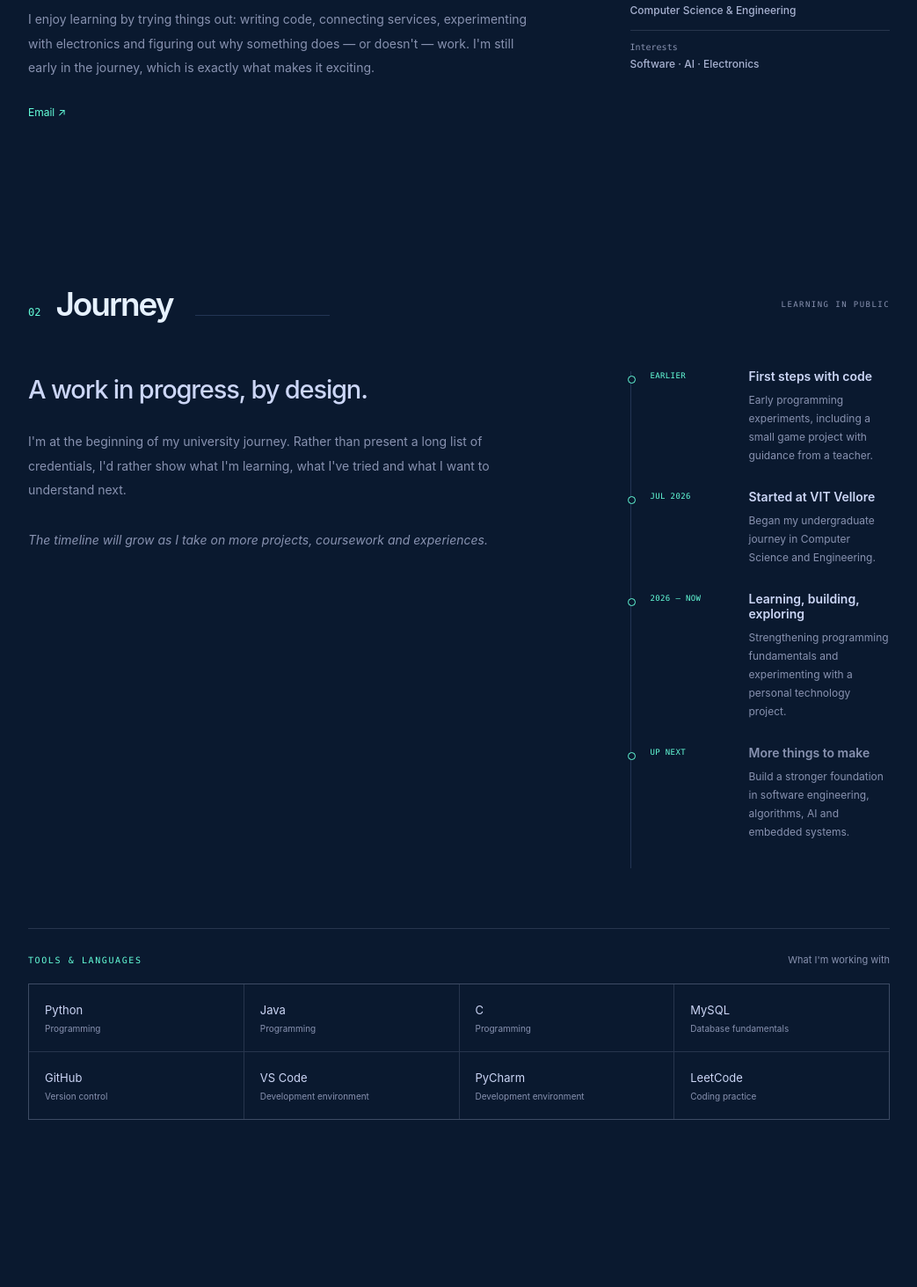
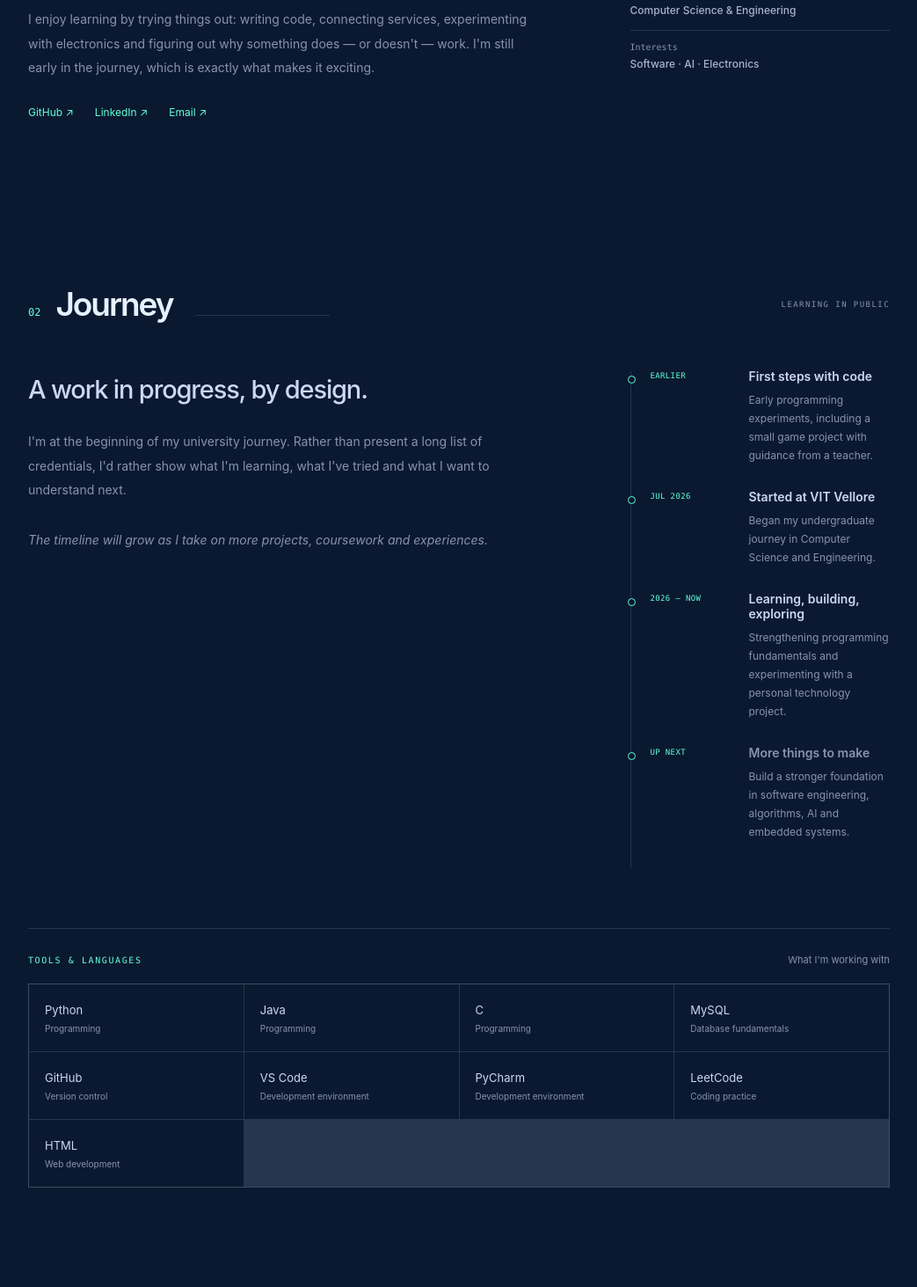
Before and after one commit to Richard-Matt/Richard-Matt.github.io, a React (Vite) app: page / in a window 1280 px wide. Shown: the part 1247-2710 px from the top of the page at 88% size, without its empty margins (118-1161 px from the left). Built offline with nearby package versions, Linux system fonts and the light colour scheme.

Commit message:
Update GitHub and LinkedIn profiles in portfolio

```diff
--- a/src/data/portfolio.js
+++ b/src/data/portfolio.js
@@ -8,8 +8,8 @@ export const profile = {
   university: 'Vellore Institute of Technology, Vellore',
   location: 'Kerala, India',
   email: 'richardmattjacob@gmail.com', // Add a professional email only if you want it publicly visible.
-  github: '', // Example: https://github.com/your-username
-  linkedin: '', // Add your profile URL if you have one.
+  github: 'https://github.com/Richard-Matt', // Example: https://github.com/your-username
+  linkedin: 'https://www.linkedin.com/in/richard-matt-jacob-007436330/', // Add your profile URL if you have one.
   resume: '', // Optional PDF URL. Leave empty until you have a final resume.
 };
 
@@ -30,6 +30,7 @@ export const skills = [
   { name: 'VS Code', note: 'Development environment' },
   { name: 'PyCharm', note: 'Development environment' },
   { name: 'LeetCode', note: 'Coding practice' },
+  { name: 'HTML', note: 'Web development' },
 ];
 
 export const softwareProjects = [
```
